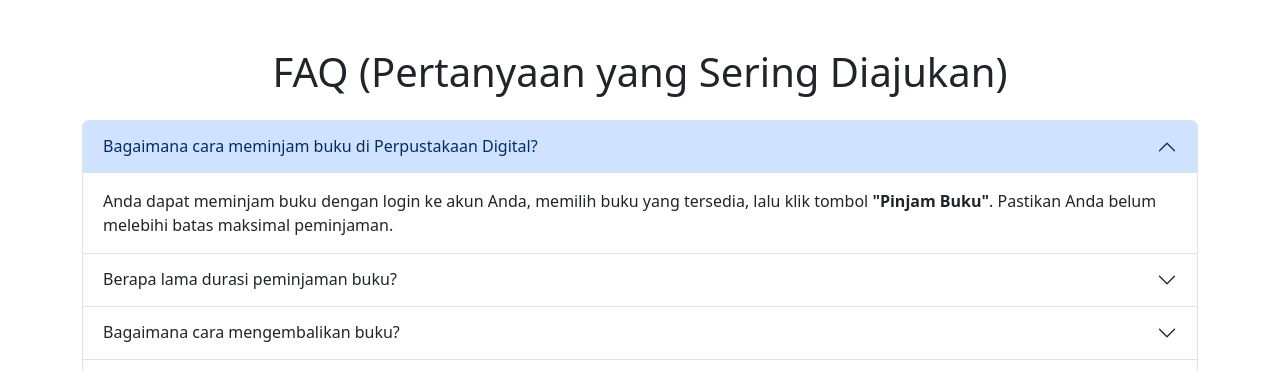
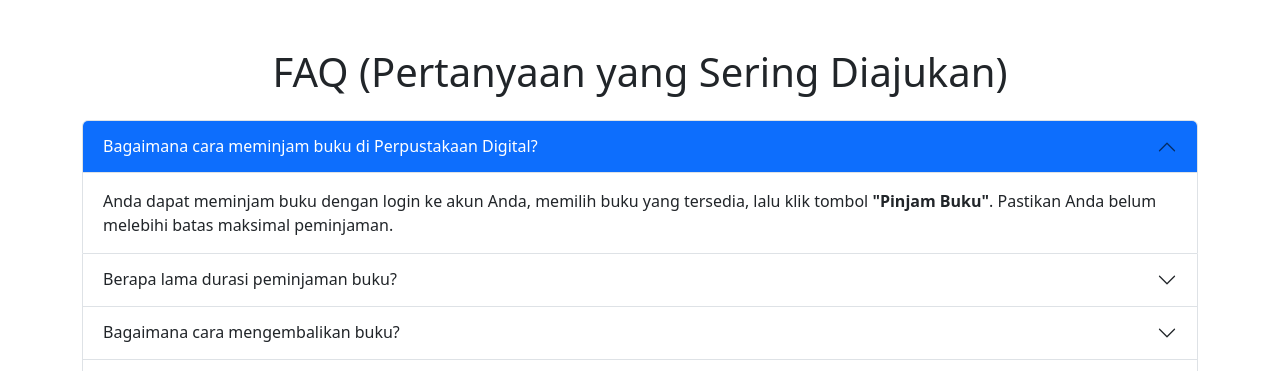
Before and after one commit to tresnarihermana/ProjectPerpustakaanDigital, a PHP site: page /FAQ.php in a window 1280 px wide. Shown: the part 129-500 px from the top of the page. Run offline with PHP 8.4, Linux system fonts and the light colour scheme; the visitor is signed in with stand-in values (Sample User, id 1); data that the repository does not hold is empty; some web fonts are replaced.

Commit message:
ubah tampilan warna accordion jadi lebih kontras

```diff
--- a/FAQ.php
+++ b/FAQ.php
@@ -17,7 +17,12 @@ require 'layout/navbar.php';
   <title>FAQ | Perpustakaan Digital</title>
 </head>
 <body>
-
+<style>
+    .accordion-button:not(.collapsed) {
+      background-color: #0d6efd;
+      color: white;
+    }
+</style>
 <div class="container my-5">
   <h1 class="mb-4 text-center">FAQ (Pertanyaan yang Sering Diajukan)</h1>
 
--- a/syarat-dan-ketentuan.php
+++ b/syarat-dan-ketentuan.php
@@ -16,6 +16,12 @@ require 'layout/navbar.php';
   <meta name="viewport" content="width=device-width, initial-scale=1">
   <title>Syarat dan Ketentuan | Perpustakaan Digital</title>
 <body>
+  <style>
+      .accordion-button:not(.collapsed) {
+      background-color: #0d6efd;
+      color: white;
+    }
+  </style>
   <div class="container my-5">
     <h1 class="mb-4 text-center">Syarat dan Ketentuan Perpustakaan Digital</h1>
     <div class="accordion" id="accordionSyarat">
```
